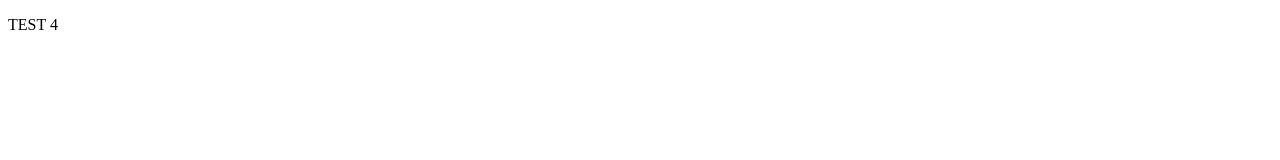
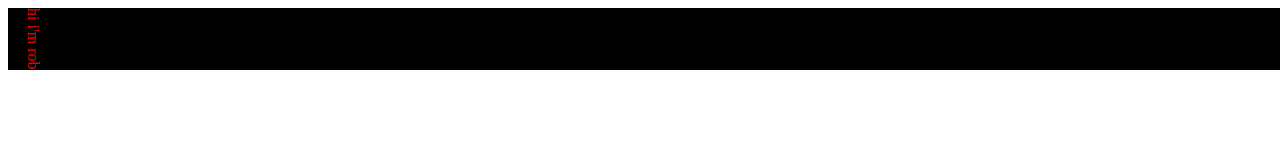
Before and after one commit to rmallow/rmallowWeb, a website: page index.html in a window 1280 px wide. Drawn offline with Linux system fonts and the light colour scheme.

Commit message:
initial style additions

```diff
--- a/index.html
+++ b/index.html
@@ -1,8 +1,14 @@
 <!DOCTYPE html>
 <html>
+	<head>
+		<meta charset="utf-8">
+		<title>Sound The Alarm</title>
+		<link rel="stylesheet" type="text/css" href="/css/mainStyle.css">
+		<!-- <script type="text/javascript" src="/js/howler.js/dist/howler.js"></script>-->
+	</head>
 	<body>
-		<div>
-			<p> TEST 4</p>
+		<div class = "mainBlack">
+			<p> hi i'm rob</p>
 		</div>
 	</body>
 </html>
--- /dev/null
+++ b/public/css/mainStyle.css
@@ -0,0 +1,14 @@
+body {
+	width: 100%;
+}
+
+.mainBlack {
+	width: 100%;
+	height: 100%;
+	background-color: black;
+}
+
+.mainBlack p {
+	color: red;
+	writing-mode: vertical-rl;
+}
```
